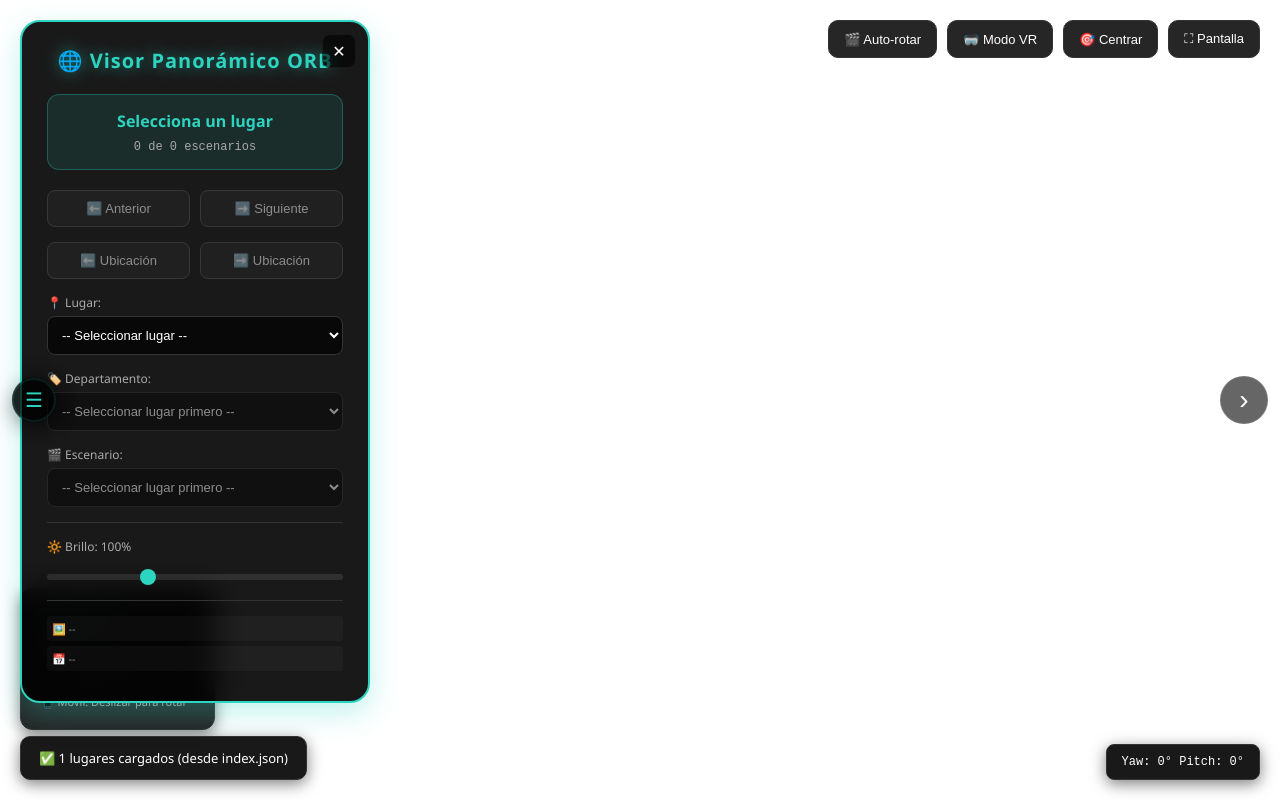
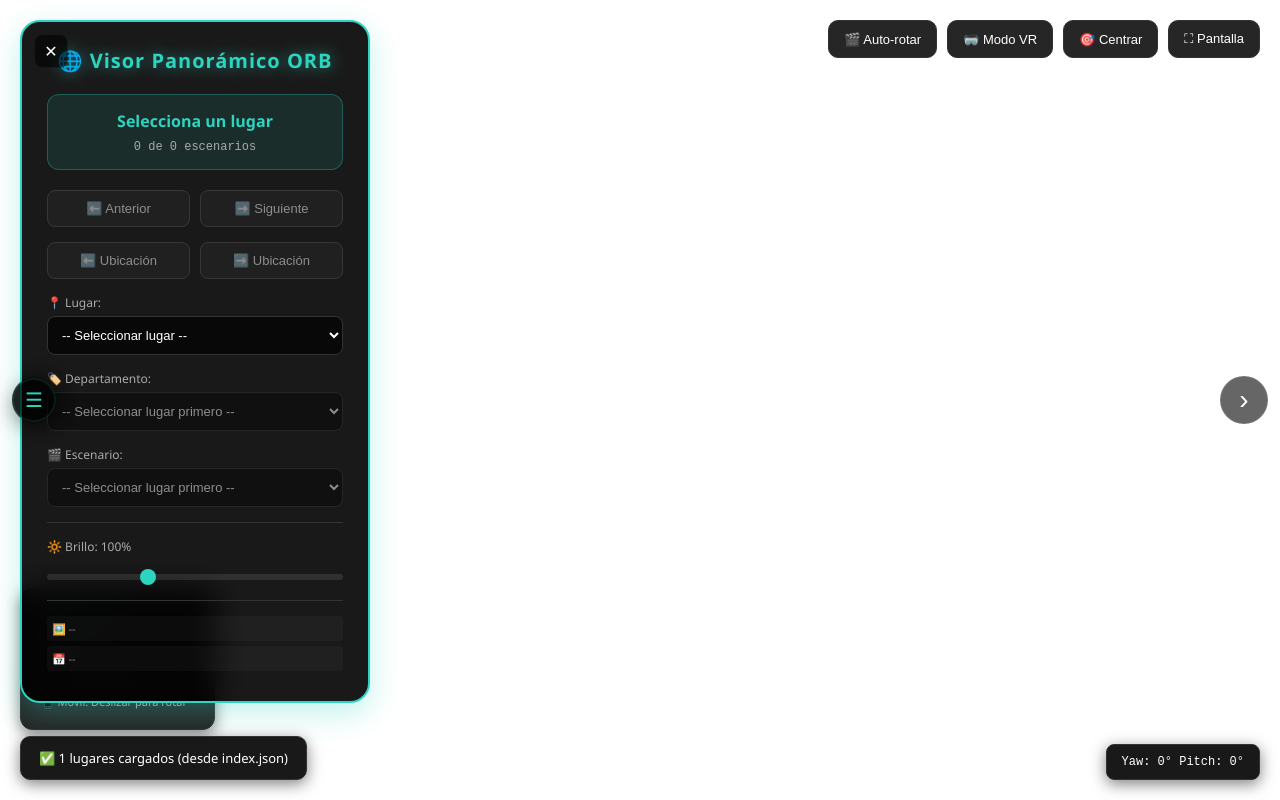
Before and after one commit to Aldo05M/Visor, a plain HTML site: page Visor_user/Visor_user.html in a window 1280 px wide. Drawn offline with nearby package versions, Linux system fonts and the light colour scheme; animation ran at ten frames a second.

Commit message:
UI: move nav close button to left

```diff
--- a/Visor_user/Visor_user.css
+++ b/Visor_user/Visor_user.css
@@ -53,7 +53,8 @@ body {
 .nav-toggle-btn {
     position: absolute;
     top: 12px;
-    right: 12px;
+    left: 12px;
+    right: auto;
     background: rgba(0,0,0,0.6);
     color: #fff;
     border: 1px solid rgba(255,255,255,0.06);
```
